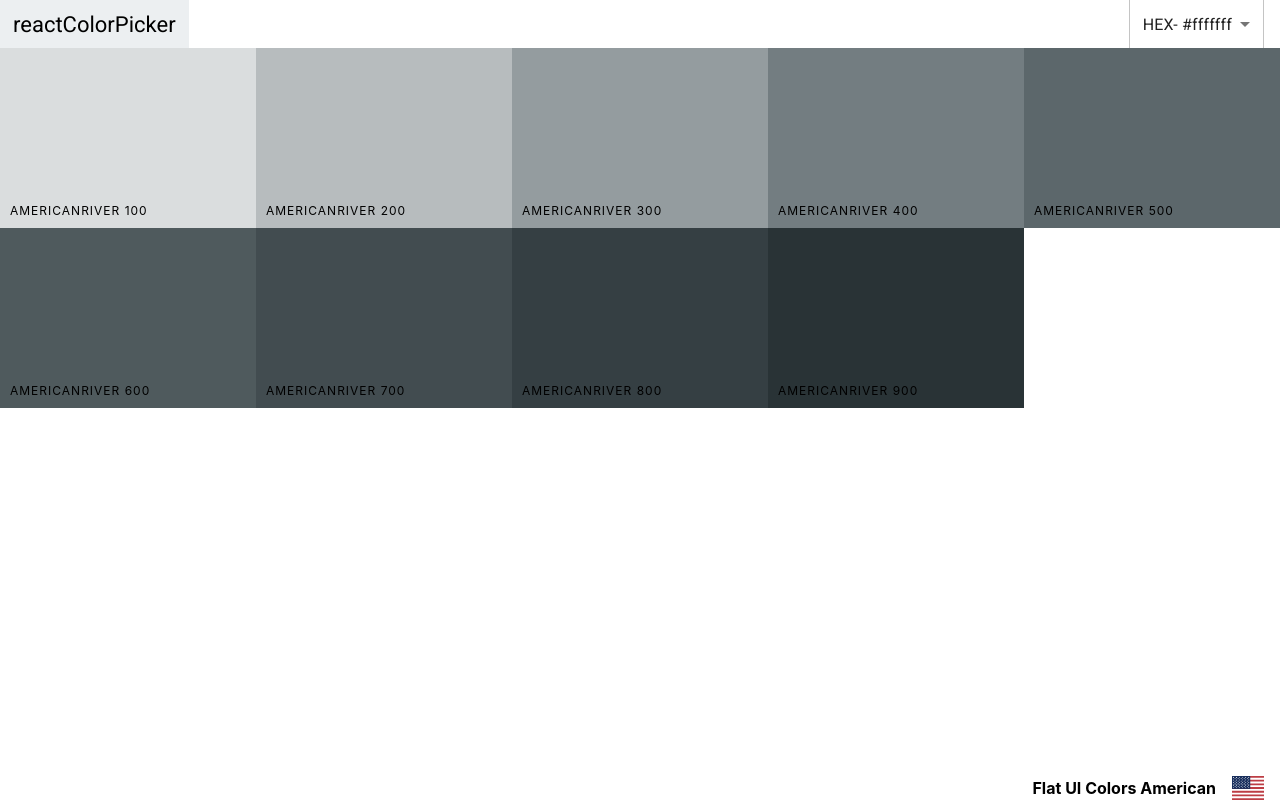
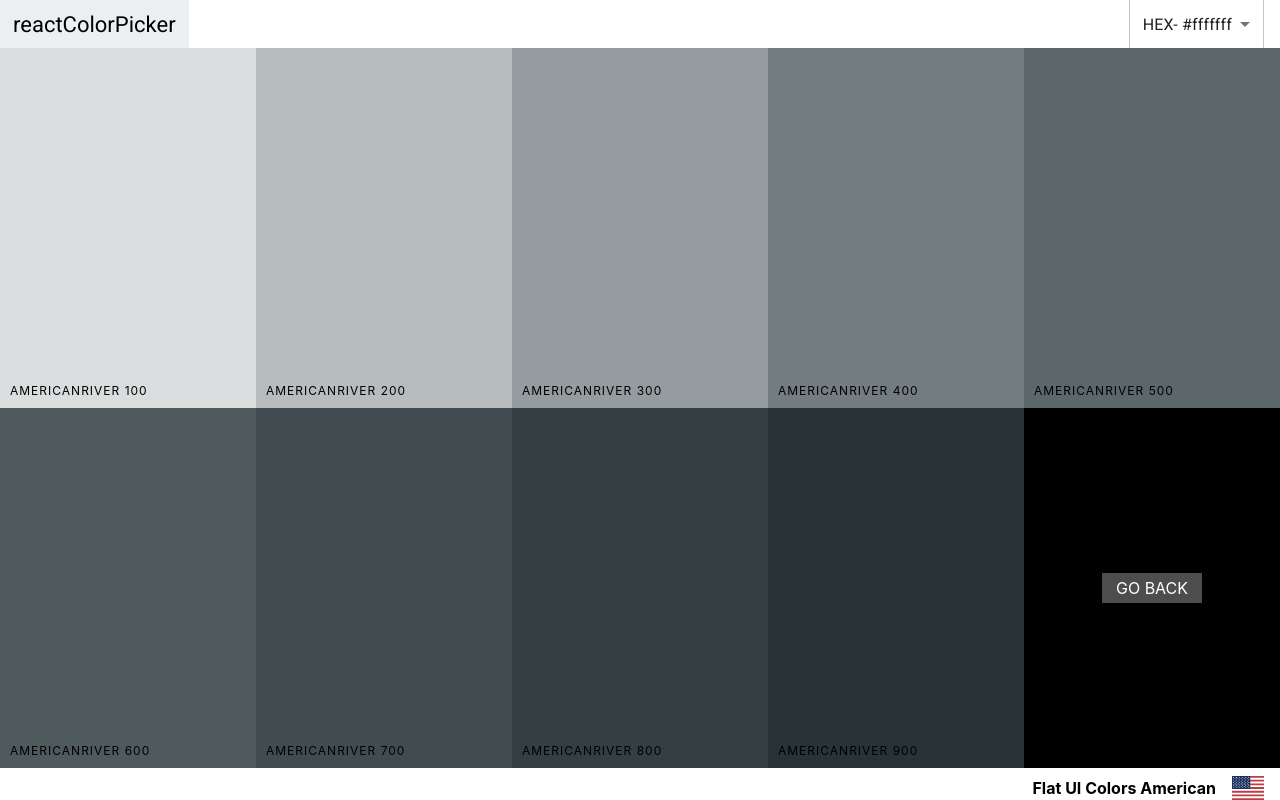
Before and after one commit to GuillaumeAuger85/React-color-palette-generator, a React (Create React App) app: page /palette/flat-ui-colors-american/americanriver in a window 1280 px wide. Built offline with nearby package versions, Linux system fonts and the light colour scheme.

Commit message:
add go back link

```diff
--- a/src/ColorBox.css
+++ b/src/ColorBox.css
@@ -7,8 +7,16 @@
     cursor: pointer;
     margin-bottom: -4px;
 }
+.SingleColorPalette .ColorBox{
+    height: 50%;
+}
 
-.copy-button {
+.ColorBox.go-back{
+    background-color: black;
+}
+
+.copy-button,
+.back-button {
     width: 100px;
     height: 30px;
     position: absolute;
@@ -25,6 +33,10 @@
     color: #FFF;
     text-transform: uppercase;
     border: none;
+    text-decoration: none;
+}
+
+.copy-button{
     opacity: 0;
 }
 
--- a/src/SingleColorPalette.js
+++ b/src/SingleColorPalette.js
@@ -1,6 +1,7 @@
 import React, { Component } from 'react';
 import ColorBox from './ColorBox';
 import Navbar from './Navbar';
+import {Link} from 'react-router-dom'
 import PaletteFooter from './PaletteFooter';
 
 
@@ -21,21 +22,26 @@ class SingleColorPalette extends Component {
         let shades = [];
         let allColors = palette.colors;
         for (let key in allColors) {
-            shades = shades.concat(allColors[key].filter(color=>color.id === colorToFilterBy))
+            shades = shades.concat(allColors[key].filter(color => color.id === colorToFilterBy))
         }
         return shades.slice(1)
     }
     render() {
-        const {format} =this.state;
-        const {paletteName, emoji} = this.props.palette;
-        const colorBoxes= this._shades.map(color=> (
-            <ColorBox key={color.name} name={color.name} background={color[format]} showLink={false}/>
+        const { format } = this.state;
+        const { paletteName, emoji, id } = this.props.palette;
+        const colorBoxes = this._shades.map(color => (
+            <ColorBox key={color.name} name={color.name} background={color[format]} showLink={false} />
         ))
         return (
-            <div className='Palette'>
-                <Navbar format={this.state.format} handleChange={this.changeFormat} showingAllColors={false}/>
-                <div className='Palette-colors'>{colorBoxes}</div>
-                <PaletteFooter paletteName={paletteName} emoji={emoji}/>
+            <div className='SingleColorPalette Palette'>
+                <Navbar format={this.state.format} handleChange={this.changeFormat} showingAllColors={false} />
+                <div className='Palette-colors'>
+                    {colorBoxes}
+                    <div className='go-back ColorBox'>
+                        <Link className='back-button' to={`/palette/${id}`}>Go Back</Link>
+                    </div>
+                </div>
+                <PaletteFooter paletteName={paletteName} emoji={emoji} />
             </div>
         )
     }
```
